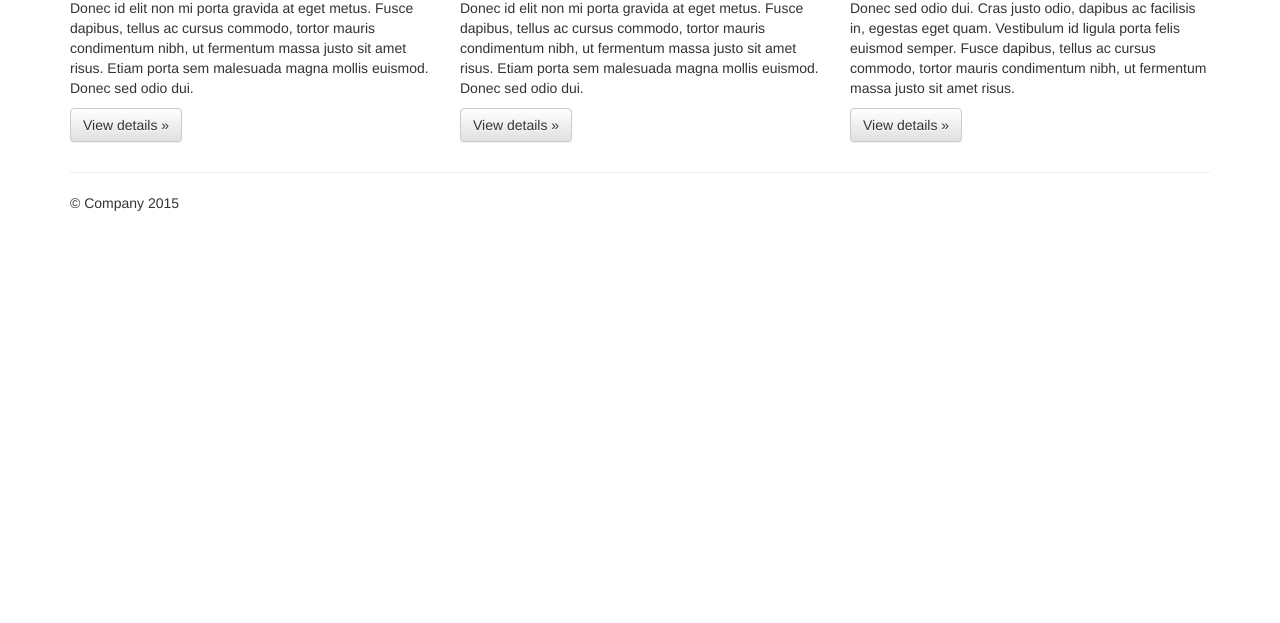
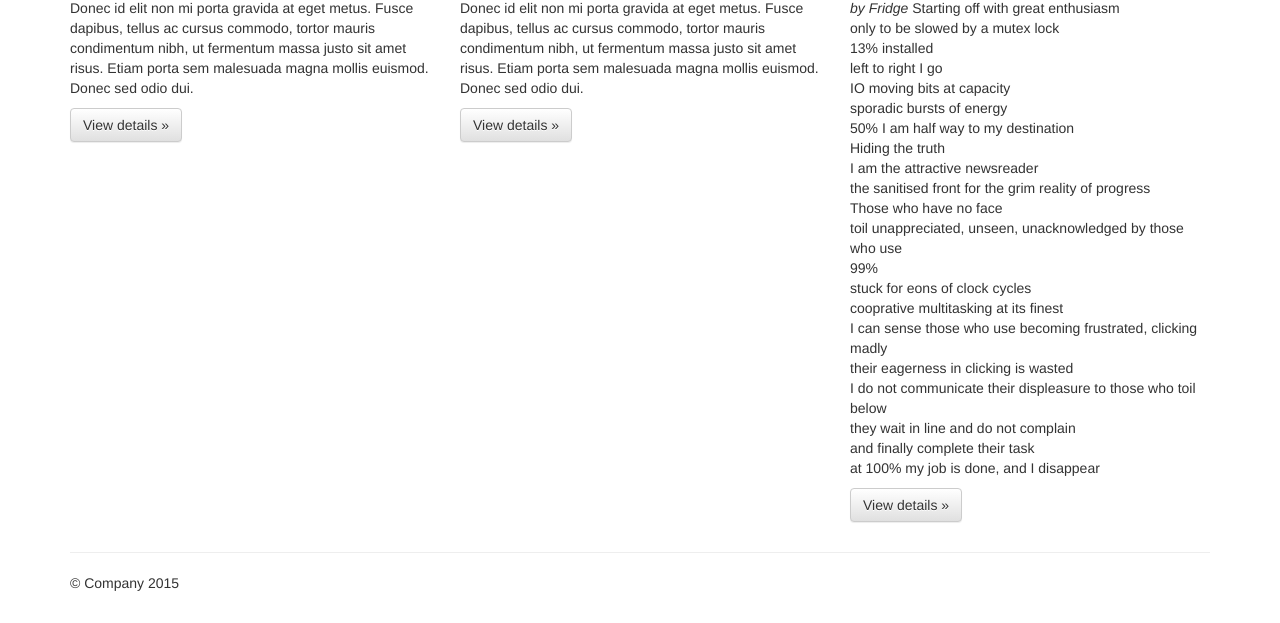
Before and after one commit to suwebdev/twilight-river, a plain HTML site: page index.html in a window 1280 px wide. Shown: the part 476-1099 px from the top of the page. Before the commit the page ends 800 px from the top, so only its background shows below. Drawn offline with nearby package versions, Linux system fonts and the light colour scheme.

Commit message:
edited content of the third column in the row

```diff
--- a/index.html
+++ b/index.html
@@ -75,8 +75,30 @@
           <p><a class="btn btn-default" href="#" role="button">View details &raquo;</a></p>
        </div>
         <div class="col-md-4">
-          <h2>Heading</h2>
-          <p>Donec sed odio dui. Cras justo odio, dapibus ac facilisis in, egestas eget quam. Vestibulum id ligula porta felis euismod semper. Fusce dapibus, tellus ac cursus commodo, tortor mauris condimentum nibh, ut fermentum massa justo sit amet risus.</p>
+          <h2>My life is a progress meter</h2>
+          <p><i>by Fridge</i>
+            Starting off with great enthusiasm<br>
+            only to be slowed by a mutex lock<br>
+            13% installed<br>
+            left to right I go<br>
+            IO moving bits at capacity<br>
+            sporadic bursts of energy<br>
+            50% I am half way to my destination<br>
+            Hiding the truth<br>
+            I am the attractive newsreader<br>
+            the sanitised front for the grim reality of progress<br>
+            Those who have no face<br>
+            toil unappreciated, unseen, unacknowledged by those who use<br>
+            99%<br>
+            stuck for eons of clock cycles<br>
+            cooprative multitasking at its finest<br>
+            I can sense those who use becoming frustrated, clicking madly<br>
+            their eagerness in clicking is wasted<br>
+            I do not communicate their displeasure to those who toil below<br>
+            they wait in line and do not complain<br>
+            and finally complete their task<br>
+            at 100% my job is done, and I disappear<br>
+          </p>
           <p><a class="btn btn-default" href="#" role="button">View details &raquo;</a></p>
         </div>
       </div>
```
